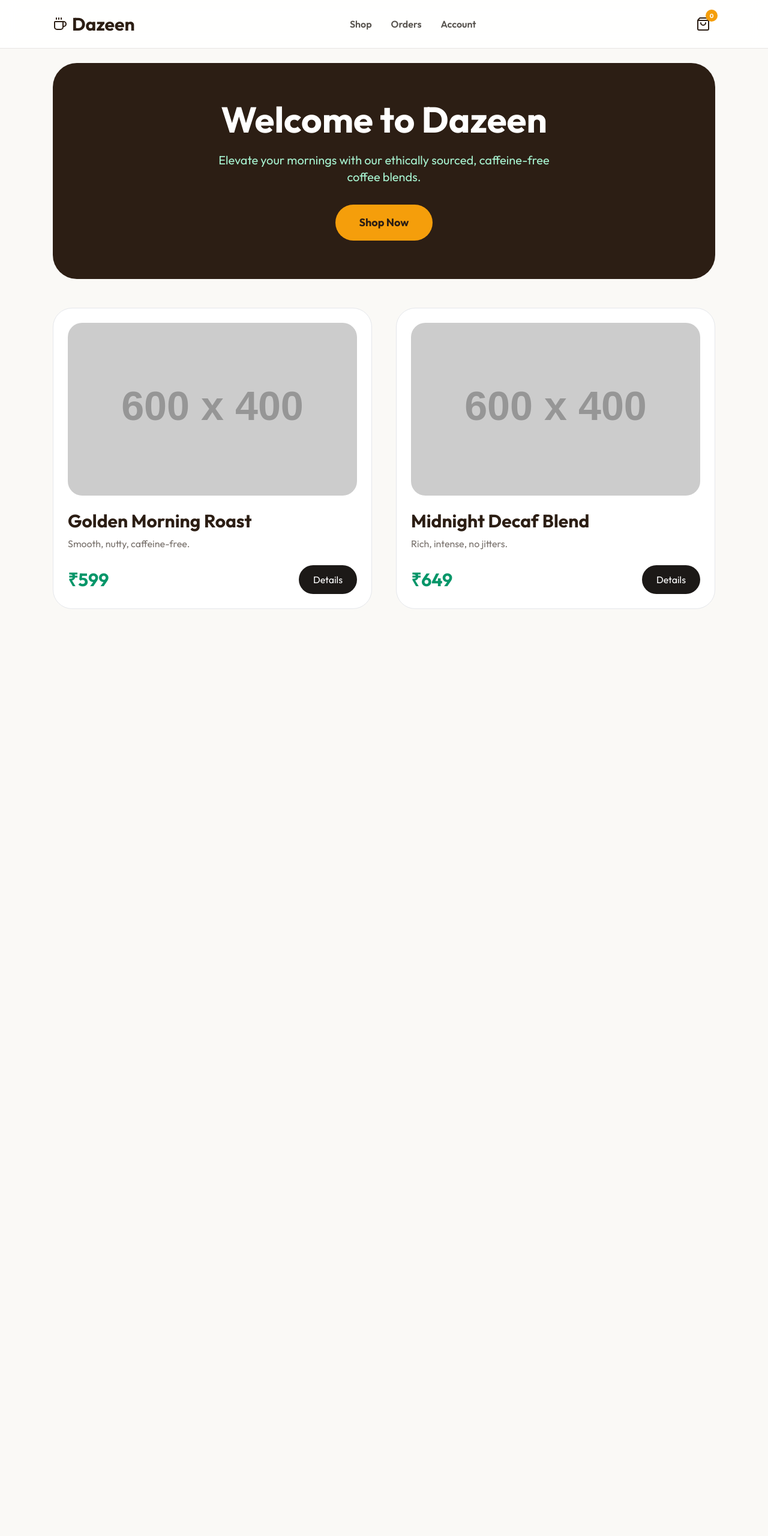
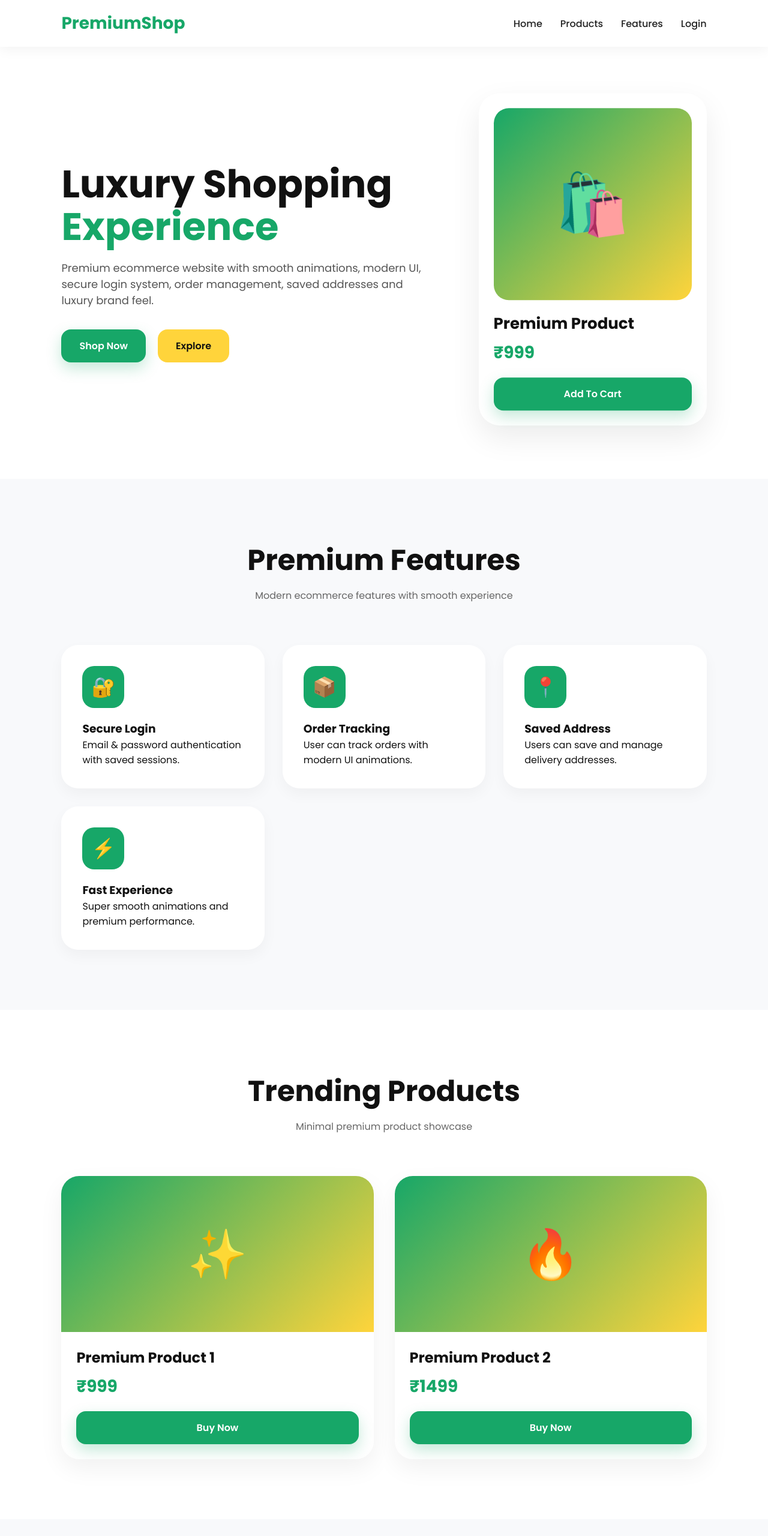
Before and after one commit to madarauchiha8857-sys/Bill-, a plain HTML site: page index.html in a window 1280 px wide. Shown: the top 2560 px of the page at 60% size. Before the commit the page ends 1039 px from the top, so only its background shows below. Drawn offline with nearby package versions, Linux system fonts and the light colour scheme.

Commit message:
Update index.html

```diff
--- a/index.html
+++ b/index.html
@@ -1,195 +1,509 @@
 <!DOCTYPE html>
 <html lang="en">
 <head>
-    <meta charset="UTF-8">
-    <meta name="viewport" content="width=device-width, initial-scale=1.0">
-    <title>Dazeen | Premium Caffeine-Free Coffee</title>
-    <script src="https://cdn.tailwindcss.com"></script>
-    <script src="https://unpkg.com/lucide@latest"></script>
+  <meta charset="UTF-8" />
+  <meta name="viewport" content="width=device-width, initial-scale=1.0" />
+  <title>Premium Shop</title>
+  <link rel="preconnect" href="https://fonts.googleapis.com">
+  <link rel="preconnect" href="https://fonts.gstatic.com" crossorigin>
+  <link href="https://fonts.googleapis.com/css2?family=Poppins:wght@300;400;500;600;700&display=swap" rel="stylesheet">
+
   <style>
-        @import url('https://fonts.googleapis.com/css2?family=Outfit:wght@300;400;600;700&display=swap');
+    * {
+      margin: 0;
+      padding: 0;
+      box-sizing: border-box;
+      font-family: 'Poppins', sans-serif;
+    }
 
     body {
-            font-family: 'Outfit', sans-serif;
-            background-color: #faf9f6;
-            color: #2c1e14;
+      background: #ffffff;
+      color: #111;
+      overflow-x: hidden;
     }
 
-        .bg-coffee-dark { background-color: #2c1e14; }
-        .text-coffee-dark { color: #2c1e14; }
-        .bg-emerald-dazeen { background-color: #059669; }
-        .text-emerald-dazeen { color: #059669; }
-        .bg-amber-dazeen { background-color: #f59e0b; }
+    .navbar {
+      width: 100%;
+      padding: 18px 8%;
+      display: flex;
+      justify-content: space-between;
+      align-items: center;
+      position: sticky;
+      top: 0;
+      background: rgba(255,255,255,0.9);
+      backdrop-filter: blur(10px);
+      z-index: 1000;
+      box-shadow: 0 5px 20px rgba(0,0,0,0.05);
+    }
 
-        .premium-shadow { box-shadow: 0 10px 25px -5px rgba(44, 30, 20, 0.1); }
+    .logo {
+      font-size: 28px;
+      font-weight: 700;
+      color: #17a768;
+    }
 
-        .login-success-anim { animation: successPulse 0.8s cubic-bezier(0.16, 1, 0.3, 1); }
-        @keyframes successPulse {
-            0% { transform: scale(1); opacity: 1; }
-            50% { transform: scale(1.05); }
-            100% { transform: scale(1); opacity: 1; }
+    .nav-links {
+      display: flex;
+      gap: 30px;
+      align-items: center;
+    }
+
+    .nav-links a {
+      text-decoration: none;
+      color: #222;
+      font-weight: 500;
+      transition: 0.3s;
+    }
+
+    .nav-links a:hover {
+      color: #17a768;
+    }
+
+    .hero {
+      min-height: 90vh;
+      display: flex;
+      align-items: center;
+      justify-content: space-between;
+      padding: 0 8%;
+      gap: 50px;
+    }
+
+    .hero-left {
+      animation: fadeUp 1s ease;
+    }
+
+    .hero-left h1 {
+      font-size: 64px;
+      line-height: 1.1;
+      margin-bottom: 20px;
+    }
+
+    .hero-left h1 span {
+      color: #17a768;
+    }
+
+    .hero-left p {
+      font-size: 18px;
+      color: #555;
+      margin-bottom: 35px;
+      max-width: 600px;
+    }
+
+    .buttons {
+      display: flex;
+      gap: 20px;
+    }
+
+    .btn {
+      padding: 15px 30px;
+      border-radius: 16px;
+      border: none;
+      cursor: pointer;
+      font-size: 16px;
+      font-weight: 600;
+      transition: 0.3s;
+    }
+
+    .btn-primary {
+      background: #17a768;
+      color: white;
+      box-shadow: 0 10px 25px rgba(23,167,104,0.25);
+    }
+
+    .btn-primary:hover {
+      transform: translateY(-3px);
+    }
+
+    .btn-secondary {
+      background: #ffd43b;
+      color: #111;
+    }
+
+    .hero-right {
+      position: relative;
+      animation: float 5s ease-in-out infinite;
+    }
+
+    .hero-card {
+      width: 380px;
+      background: white;
+      border-radius: 35px;
+      padding: 25px;
+      box-shadow: 0 20px 50px rgba(0,0,0,0.08);
+    }
+
+    .product-image {
+      height: 320px;
+      border-radius: 25px;
+      background: linear-gradient(135deg, #17a768, #ffd43b);
+      display: flex;
+      align-items: center;
+      justify-content: center;
+      font-size: 100px;
+      color: white;
+    }
+
+    .product-info {
+      margin-top: 20px;
+    }
+
+    .product-info h3 {
+      font-size: 26px;
+      margin-bottom: 8px;
+    }
+
+    .price {
+      color: #17a768;
+      font-size: 28px;
+      font-weight: 700;
+      margin-bottom: 20px;
+    }
+
+    .features {
+      padding: 100px 8%;
+      background: #f8f9fb;
+    }
+
+    .section-title {
+      text-align: center;
+      margin-bottom: 70px;
+    }
+
+    .section-title h2 {
+      font-size: 48px;
+      margin-bottom: 10px;
+    }
+
+    .section-title p {
+      color: #666;
+    }
+
+    .feature-grid {
+      display: grid;
+      grid-template-columns: repeat(auto-fit, minmax(260px, 1fr));
+      gap: 30px;
+    }
+
+    .feature-card {
+      background: white;
+      padding: 35px;
+      border-radius: 28px;
+      transition: 0.4s;
+      box-shadow: 0 10px 25px rgba(0,0,0,0.04);
+    }
+
+    .feature-card:hover {
+      transform: translateY(-10px);
+    }
+
+    .feature-icon {
+      width: 70px;
+      height: 70px;
+      border-radius: 20px;
+      background: #17a768;
+      display: flex;
+      align-items: center;
+      justify-content: center;
+      color: white;
+      font-size: 32px;
+      margin-bottom: 20px;
+    }
+
+    .products {
+      padding: 100px 8%;
+    }
+
+    .product-grid {
+      display: grid;
+      grid-template-columns: repeat(auto-fit, minmax(280px, 1fr));
+      gap: 35px;
+    }
+
+    .product-card {
+      background: white;
+      border-radius: 30px;
+      overflow: hidden;
+      box-shadow: 0 15px 40px rgba(0,0,0,0.06);
+      transition: 0.4s;
+    }
+
+    .product-card:hover {
+      transform: translateY(-12px);
+    }
+
+    .card-image {
+      height: 260px;
+      background: linear-gradient(135deg, #17a768, #ffd43b);
+      display: flex;
+      align-items: center;
+      justify-content: center;
+      font-size: 80px;
+      color: white;
+    }
+
+    .card-content {
+      padding: 25px;
+    }
+
+    .card-content h3 {
+      margin-bottom: 10px;
+      font-size: 24px;
+    }
+
+    .login-section {
+      padding: 100px 8%;
+      background: #f8f9fb;
+      display: flex;
+      justify-content: center;
+    }
+
+    .login-box {
+      background: white;
+      padding: 50px;
+      width: 100%;
+      max-width: 500px;
+      border-radius: 35px;
+      box-shadow: 0 20px 50px rgba(0,0,0,0.06);
+    }
+
+    .login-box h2 {
+      text-align: center;
+      margin-bottom: 35px;
+      font-size: 38px;
+    }
+
+    .input-group {
+      margin-bottom: 25px;
+    }
+
+    .input-group input {
+      width: 100%;
+      padding: 18px;
+      border: none;
+      background: #f1f3f5;
+      border-radius: 16px;
+      font-size: 16px;
+      outline: none;
+    }
+
+    .footer {
+      padding: 40px 8%;
+      text-align: center;
+      background: white;
+      color: #666;
+    }
+
+    @keyframes float {
+      0% {
+        transform: translateY(0px);
+      }
+      50% {
+        transform: translateY(-15px);
+      }
+      100% {
+        transform: translateY(0px);
+      }
+    }
+
+    @keyframes fadeUp {
+      from {
+        opacity: 0;
+        transform: translateY(40px);
+      }
+      to {
+        opacity: 1;
+        transform: translateY(0);
+      }
+    }
+
+    @media(max-width: 900px) {
+      .hero {
+        flex-direction: column;
+        padding-top: 60px;
+      }
+
+      .hero-left h1 {
+        font-size: 44px;
+      }
+
+      .hero-card {
+        width: 100%;
+      }
+
+      .nav-links {
+        display: none;
+      }
     }
   </style>
 </head>
 <body>
 
-    <!-- Global State Initialization -->
-    <script>
-        window.appState = {
-            cart: [],
-            products: [
-                { id: 1, name: "Golden Morning Roast", price: 599, desc: "Smooth, nutty, caffeine-free.", img: "https://placehold.co/600x400/f59e0b/white?text=Coffee+1" },
-                { id: 2, name: "Midnight Decaf Blend", price: 649, desc: "Rich, intense, no jitters.", img: "https://placehold.co/600x400/2c1e14/white?text=Coffee+2" }
-            ],
-            user: null
-        };
-    </script>
+  <nav class="navbar">
+    <div class="logo">PremiumShop</div>
 
-    <nav class="sticky top-0 z-50 bg-white/90 backdrop-blur-md border-b border-stone-200">
-        <div class="max-w-6xl mx-auto px-6 py-5 flex justify-between items-center">
-            <h1 class="text-3xl font-bold text-coffee-dark cursor-pointer flex items-center gap-2" onclick="showView('shop')">
-                <i data-lucide="coffee"></i> Dazeen
-            </h1>
-            <div class="hidden md:flex gap-8 font-semibold text-stone-600">
-                <button onclick="showView('shop')" class="hover:text-emerald-dazeen transition">Shop</button>
-                <button onclick="showView('orders')" class="hover:text-emerald-dazeen transition">Orders</button>
-                <button onclick="showView('account')" class="hover:text-emerald-dazeen transition">Account</button>
-            </div>
-            <button onclick="showView('cart')" class="relative p-2 hover:bg-stone-100 rounded-full transition">
-                <i data-lucide="shopping-bag" class="text-coffee-dark"></i>
-                <span id="cart-count" class="absolute -top-1 -right-1 bg-amber-dazeen text-white text-[10px] w-5 h-5 flex items-center justify-center rounded-full font-bold">0</span>
-            </button>
+    <div class="nav-links">
+      <a href="#home">Home</a>
+      <a href="#products">Products</a>
+      <a href="#features">Features</a>
+      <a href="#login">Login</a>
     </div>
   </nav>
 
-    <div id="views-container" class="max-w-6xl mx-auto p-6 min-h-[80vh]">
-        <section id="shop-view" class="view">
-            <div class="bg-coffee-dark text-white p-16 rounded-[2.5rem] mb-12 flex flex-col items-center text-center">
-                <h2 class="text-6xl font-bold mb-6">Welcome to Dazeen</h2>
-                <p class="text-emerald-200 text-xl max-w-xl mb-8">Elevate your mornings with our ethically sourced, caffeine-free coffee blends.</p>
-                <button onclick="document.getElementById('product-list').scrollIntoView({behavior:'smooth'})" class="bg-amber-dazeen text-coffee-dark px-10 py-4 rounded-full font-bold text-lg hover:scale-105 transition">Shop Now</button>
+  <section class="hero" id="home">
+    <div class="hero-left">
+      <h1>Luxury Shopping <br><span>Experience</span></h1>
+
+      <p>
+        Premium ecommerce website with smooth animations,
+        modern UI, secure login system, order management,
+        saved addresses and luxury brand feel.
+      </p>
+
+      <div class="buttons">
+        <button class="btn btn-primary">Shop Now</button>
+        <button class="btn btn-secondary">Explore</button>
       </div>
-            <div class="grid grid-cols-1 md:grid-cols-2 gap-10" id="product-list"></div>
+    </div>
+
+    <div class="hero-right">
+      <div class="hero-card">
+        <div class="product-image">
+          🛍️
+        </div>
+
+        <div class="product-info">
+          <h3>Premium Product</h3>
+          <div class="price">₹999</div>
+
+          <button class="btn btn-primary" style="width:100%;">
+            Add To Cart
+          </button>
+        </div>
+      </div>
+    </div>
   </section>
 
-        <section id="detail-view" class="view hidden">
-            <button onclick="showView('shop')" class="mb-8 flex items-center gap-2 text-stone-500 hover:text-emerald-dazeen">
-                <i data-lucide="arrow-left"></i> Continue Shopping
-            </button>
-            <div id="product-detail-content" class="grid md:grid-cols-2 gap-16 bg-white p-10 rounded-[2rem] border border-stone-100 premium-shadow"></div>
+  <section class="features" id="features">
+    <div class="section-title">
+      <h2>Premium Features</h2>
+      <p>Modern ecommerce features with smooth experience</p>
+    </div>
+
+    <div class="feature-grid">
+
+      <div class="feature-card">
+        <div class="feature-icon">🔐</div>
+        <h3>Secure Login</h3>
+        <p>Email & password authentication with saved sessions.</p>
+      </div>
+
+      <div class="feature-card">
+        <div class="feature-icon">📦</div>
+        <h3>Order Tracking</h3>
+        <p>User can track orders with modern UI animations.</p>
+      </div>
+
+      <div class="feature-card">
+        <div class="feature-icon">📍</div>
+        <h3>Saved Address</h3>
+        <p>Users can save and manage delivery addresses.</p>
+      </div>
+
+      <div class="feature-card">
+        <div class="feature-icon">⚡</div>
+        <h3>Fast Experience</h3>
+        <p>Super smooth animations and premium performance.</p>
+      </div>
+
+    </div>
   </section>
 
-        <section id="cart-view" class="view hidden max-w-2xl mx-auto">
-            <h2 class="text-4xl font-bold mb-10 text-coffee-dark">Your Cart</h2>
-            <div id="cart-content" class="space-y-6"></div>
+  <section class="products" id="products">
+
+    <div class="section-title">
+      <h2>Trending Products</h2>
+      <p>Minimal premium product showcase</p>
+    </div>
+
+    <div class="product-grid">
+
+      <div class="product-card">
+        <div class="card-image">✨</div>
+
+        <div class="card-content">
+          <h3>Premium Product 1</h3>
+          <div class="price">₹999</div>
+
+          <button class="btn btn-primary" style="width:100%;">
+            Buy Now
+          </button>
+        </div>
+      </div>
+
+      <div class="product-card">
+        <div class="card-image">🔥</div>
+
+        <div class="card-content">
+          <h3>Premium Product 2</h3>
+          <div class="price">₹1499</div>
+
+          <button class="btn btn-primary" style="width:100%;">
+            Buy Now
+          </button>
+        </div>
+      </div>
+
+    </div>
   </section>
 
-        <section id="orders-view" class="view hidden">
-            <h2 class="text-4xl font-bold mb-10 text-coffee-dark">Order History</h2>
-            <div id="orders-list" class="space-y-4"></div>
+  <section class="login-section" id="login">
+    <div class="login-box">
+      <h2>User Login</h2>
+
+      <div class="input-group">
+        <input type="email" placeholder="Enter your email">
+      </div>
+
+      <div class="input-group">
+        <input type="password" placeholder="Enter your password">
+      </div>
+
+      <button class="btn btn-primary" style="width:100%;">
+        Login
+      </button>
+    </div>
   </section>
 
-        <section id="account-view" class="view hidden">
-            <div class="max-w-md mx-auto bg-white p-10 rounded-3xl border text-center">
-                <i data-lucide="user-circle" class="w-20 h-20 text-emerald-dazeen mx-auto mb-6"></i>
-                <h3 class="text-2xl font-bold">Account Profile</h3>
-                <p class="text-stone-500 mt-2">Sign in to manage your profile</p>
-                <button onclick="loginModal()" class="mt-8 bg-coffee-dark text-white px-8 py-3 rounded-xl font-bold">Sign In</button>
-            </div>
-        </section>
-    </div>
+  <footer class="footer">
+    © 2026 PremiumShop — Modern Ecommerce Experience
+  </footer>
 
   <script>
-        function showView(viewId) {
-            document.querySelectorAll('.view').forEach(v => v.classList.add('hidden'));
-            document.getElementById(viewId + '-view').classList.remove('hidden');
-            if(viewId === 'shop') renderProducts();
-            lucide.createIcons();
+    const buttons = document.querySelectorAll('.btn');
+
+    buttons.forEach(button => {
+      button.addEventListener('mouseenter', () => {
+        button.style.transform = 'scale(1.05)';
+      });
+
+      button.addEventListener('mouseleave', () => {
+        button.style.transform = 'scale(1)';
+      });
+    });
+
+    window.addEventListener('scroll', () => {
+      const cards = document.querySelectorAll('.feature-card, .product-card');
+
+      cards.forEach(card => {
+        const position = card.getBoundingClientRect().top;
+
+        if(position < window.innerHeight - 100) {
+          card.style.opacity = '1';
+          card.style.transform = 'translateY(0px)';
         }
+      });
+    });
+  </script>
 
-        function renderProducts() {
-            const list = document.getElementById('product-list');
-            list.innerHTML = window.appState.products.map(p => `
-                <div class="bg-white p-6 rounded-[2rem] border hover:border-emerald-dazeen transition group cursor-pointer" onclick="viewProduct(${p.id})">
-                    <img src="${p.img}" class="rounded-3xl mb-6 w-full h-72 object-cover group-hover:scale-[1.02] transition">
-                    <h3 class="text-3xl font-bold text-coffee-dark mb-2">${p.name}</h3>
-                    <p class="text-stone-500 mb-6">${p.desc}</p>
-                    <div class="flex justify-between items-center">
-                        <span class="text-3xl font-bold text-emerald-dazeen">₹${p.price}</span>
-                        <button class="bg-stone-900 text-white px-6 py-3 rounded-full hover:bg-emerald-dazeen">Details</button>
-                    </div>
-                </div>
-            `).join('');
-        }
-
-        function viewProduct(id) {
-            const p = window.appState.products.find(x => x.id === id);
-            const detail = document.getElementById('product-detail-content');
-            detail.innerHTML = `
-                <img src="${p.img}" class="rounded-3xl w-full h-full object-cover">
-                <div>
-                    <h2 class="text-5xl font-bold text-coffee-dark mb-6">${p.name}</h2>
-                    <p class="text-xl text-stone-600 mb-8">${p.desc} This signature blend is crafted with notes of cocoa and toasted oak.</p>
-                    <div class="text-4xl font-bold text-emerald-dazeen mb-10">₹${p.price}</div>
-                    <button onclick="addToCart(${p.id})" class="w-full py-5 bg-coffee-dark text-white rounded-2xl font-bold text-lg hover:bg-emerald-dazeen transition">Buy Now</button>
-                </div>
-            `;
-            showView('detail');
-        }
-
-        function addToCart(pid) {
-            const p = window.appState.products.find(x => x.id === pid);
-            window.appState.cart.push(p);
-            document.getElementById('cart-count').innerText = window.appState.cart.length;
-            renderCart();
-            showView('cart');
-        }
-
-        function renderCart() {
-            const content = document.getElementById('cart-content');
-            content.innerHTML = window.appState.cart.length === 0
-                ? `<p class="text-center text-stone-500 py-20">Your coffee cup is empty.</p>`
-                : `
-                    <div class="bg-white p-8 rounded-3xl border space-y-6">
-                        ${window.appState.cart.map(i => `<div class="flex justify-between border-b pb-4"><span class="font-bold">${i.name}</span><span>₹${i.price}</span></div>`).join('')}
-                        <button onclick="checkout()" class="w-full py-5 bg-emerald-dazeen text-white rounded-2xl font-bold">Place Order</button>
-                    </div>
-                `;
-        }
-
-        function loginModal() {
-            document.body.insertAdjacentHTML('beforeend', `
-                <div id="login-modal" class="fixed inset-0 bg-black/50 backdrop-blur-sm flex items-center justify-center p-6 z-[100]">
-                    <div id="login-box" class="bg-white p-10 rounded-[2rem] w-full max-w-sm shadow-2xl">
-                        <h2 class="text-3xl font-bold mb-2">Welcome</h2>
-                        <input type="email" placeholder="Email" class="w-full p-4 border rounded-xl mb-4">
-                        <button onclick="finishLogin()" class="w-full py-4 bg-emerald-dazeen text-white rounded-xl font-bold">Sign In</button>
-                    </div>
-                </div>
-            `);
-        }
-
-        function finishLogin() {
-            document.getElementById('login-box').classList.add('login-success-anim');
-            setTimeout(() => {
-                document.getElementById('login-modal').remove();
-                window.appState.user = { email: 'user@dazeen.com' };
-            }, 800);
-        }
-
-        function checkout() {
-            if (!window.appState.user) {
-                loginModal();
-            } else {
-                alert('Order placed successfully!');
-                window.appState.cart = [];
-                document.getElementById('cart-count').innerText = 0;
-                showView('shop');
-            }
-        }
-
-        renderProducts();
-        lucide.createIcons();
-    </script>
 </body>
 </html>
```
Lines whose indentation alone changed are shown as unchanged.
